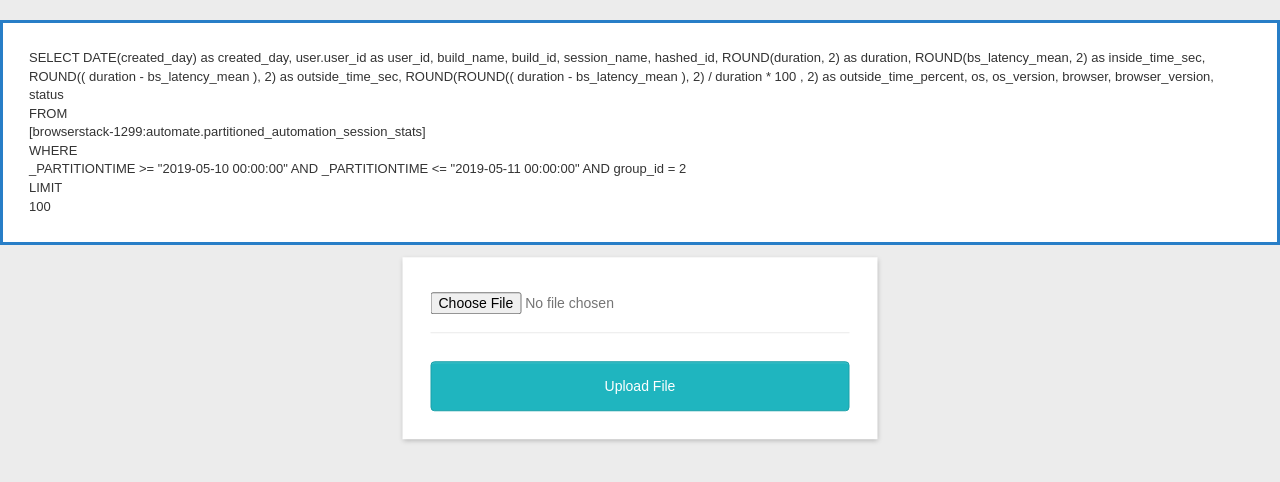
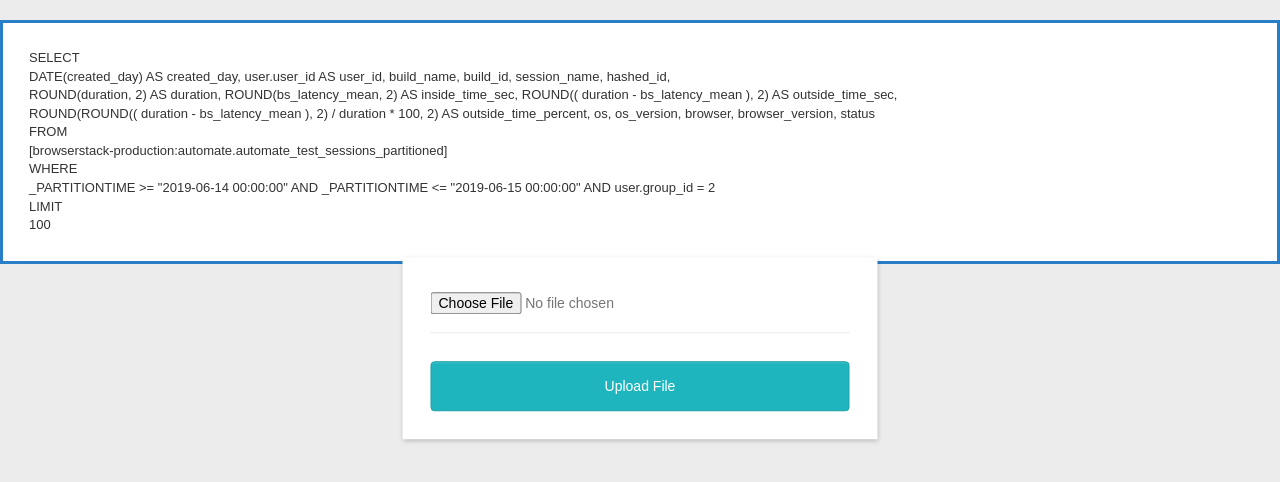
Before and after one commit to mukeshtiwari1987/sup_aut_debug_tools, a Flask app: page /autss in a window 1280 px wide. Shown: the part 52-534 px from the top of the page. Run offline with Flask 2, Linux system fonts and the light colour scheme; some libraries are stand-ins or nearby versions.

Commit message:
updated sql query in upload_autss and upload_autvid

```diff
--- a/templates/upload_autss.html
+++ b/templates/upload_autss.html
@@ -3,27 +3,27 @@
 {% block content %}
 <div class="sqlquery">
   SELECT
-    DATE(created_day) as created_day,
-    user.user_id as user_id,
+    <br>DATE(created_day) AS created_day,
+    user.user_id AS user_id,
     build_name,
     build_id,
     session_name,
     hashed_id,
-    ROUND(duration, 2) as duration,
-    ROUND(bs_latency_mean, 2) as inside_time_sec,
-    ROUND(( duration - bs_latency_mean ), 2) as outside_time_sec,
-    ROUND(ROUND(( duration - bs_latency_mean ), 2) / duration * 100 , 2) as outside_time_percent,
+    <br>ROUND(duration, 2) AS duration,
+    ROUND(bs_latency_mean, 2) AS inside_time_sec,
+    ROUND(( duration - bs_latency_mean ), 2) AS outside_time_sec,
+    <br>ROUND(ROUND(( duration - bs_latency_mean ), 2) / duration * 100, 2) AS outside_time_percent,
     os,
     os_version,
     browser,
     browser_version,
     status
   <br>FROM</br>
-    [browserstack-1299:automate.partitioned_automation_session_stats]
+    [browserstack-production:automate.automate_test_sessions_partitioned]
   <br>WHERE</br>
-    _PARTITIONTIME >= "2019-05-10 00:00:00"
-    AND _PARTITIONTIME <= "2019-05-11 00:00:00"
-    AND group_id = 2
+    _PARTITIONTIME >= "2019-06-14 00:00:00"
+    AND _PARTITIONTIME <= "2019-06-15 00:00:00"
+    AND user.group_id = 2
   <br>LIMIT</br>
     100
 </div>
```
Also changed, not shown: templates/upload_autvid.html (+6 -6 lines).
